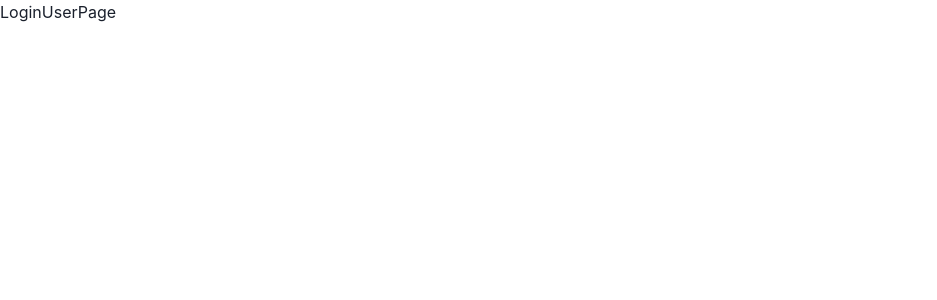
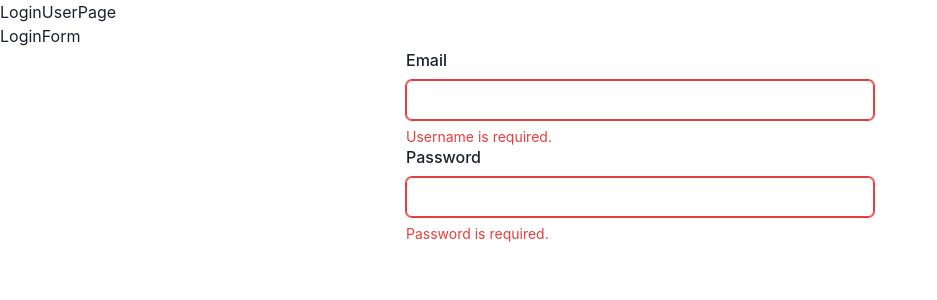
Before and after one commit to rokkomini/Chat-App, a React (Create React App) app in the folder packages/client/: page /login-user in a window 1280 px wide. Shown: the top 300 px of the page, without its empty margins (0-937 px from the left). Built offline with nearby package versions, Linux system fonts and the light colour scheme.

Commit message:
styling on wrong branch

```diff
--- /dev/null
+++ b/packages/client/src/components/LoginForm.tsx
@@ -0,0 +1,44 @@
+import React, { useState } from "react";
+import {
+  FormControl,
+  FormLabel,
+  FormErrorMessage,
+  FormHelperText,
+  Input,
+  Container
+} from "@chakra-ui/react";
+
+export default function LoginForm() {
+  const [input, setInput] = useState("");
+
+  const handleInputChange = (e: { target: { value: React.SetStateAction<string>; }; }) => setInput(e.target.value);
+
+  const isError = input === "";
+  return (
+    <div>
+      LoginForm
+      <Container maxW='500px'>
+          <FormControl isInvalid={isError}>
+            <FormLabel>Email</FormLabel>
+            <Input type="username" value={input} onChange={handleInputChange} />
+            {!isError ? (
+              <FormHelperText>
+                Enter username to login
+              </FormHelperText>
+            ) : (
+              <FormErrorMessage>Username is required.</FormErrorMessage>
+            )}
+            <FormLabel>Password</FormLabel>
+            <Input type="password" value={input} onChange={handleInputChange} />
+            {!isError ? (
+              <FormHelperText>
+                Please enter your password
+              </FormHelperText>
+            ) : (
+              <FormErrorMessage>Password is required.</FormErrorMessage>
+            )}
+          </FormControl>
+      </Container>
+    </div>
+  );
+}
--- a/packages/client/src/pages/LoginUserPage.tsx
+++ b/packages/client/src/pages/LoginUserPage.tsx
@@ -1,7 +1,10 @@
 import React from 'react'
+import LoginForm from '../components/LoginForm'
 
 export default function LoginUserPage() {
   return (
-    <div><p>LoginUserPage</p></div>
+    <div><p>LoginUserPage</p>
+    <LoginForm />
+    </div>
   )
 }
```
Also changed, not shown: 2 other files (tests, documents, lock files or other folders).
